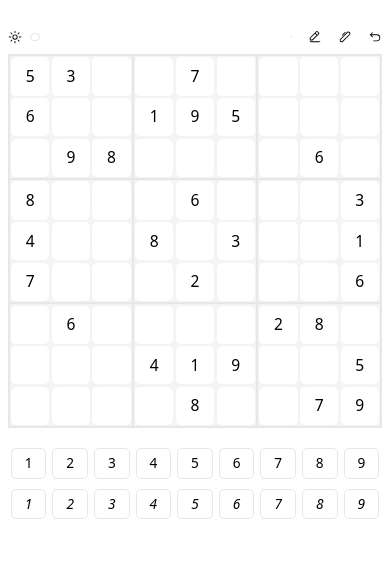
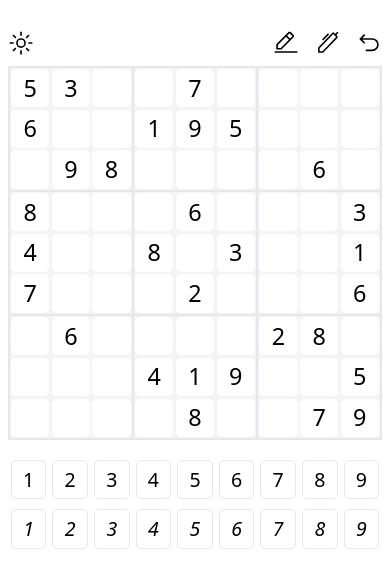
Before and after one commit to iu-night/iu-sudoku, a Nuxt app: page / in a window 390 px wide. Shown: the top 588 px of the page. Built offline with nearby package versions, Linux system fonts and the light colour scheme.

Commit message:
style: 💄 调整字体大小

```diff
--- a/app.vue
+++ b/app.vue
@@ -18,7 +18,7 @@ body,
   height: 100%;
   margin: 0;
   padding: 0;
-  transition: all 0.3s;
+  transition: background-color 0.3s;
 }
 
 html.dark {
--- a/components/Candidate.vue
+++ b/components/Candidate.vue
@@ -21,7 +21,7 @@ function isHighlight(candidate) {
 <template>
   <div
     v-if="candidates.length && !candidates.includes(0)"
-    class="relative grid grid-cols-3 grid-rows-3 h-1/1 w-1/1 text-[calc(2vmin)]"
+    class="relative grid grid-cols-3 grid-rows-3 h-1/1 w-1/1 text-[calc(2.5vmin)] sm:text-[calc(2vmin)]"
     :class="[candidates.length === 1 ? 'c-violet-600' : '']"
   >
     <div
--- a/components/Cell.vue
+++ b/components/Cell.vue
@@ -153,7 +153,7 @@ function select() {
 </script>
 
 <template>
-  <div class="h-1/3 w-1/3 flex items-center justify-center rounded-5px p-1%">
+  <div class="relative h-1/3 w-1/3 flex items-center justify-center rounded-5px p-1%">
     <div
       class="cell"
       :class="[
@@ -179,8 +179,8 @@ function select() {
 <style>
 .cell {
   @apply flex items-center justify-center rounded-5px
-  w-full h-full text-[calc(4vmin)]
+  w-full h-full text-[calc(6vmin)] sm:text-[calc(4vmin)]
   select-none cursor-pointer
-  @hover:bg-teal-500 hover:c-white;
+  @hover:bg-teal-500 @hover:c-white;
 }
 </style>
--- a/components/DarkToggle.vue
+++ b/components/DarkToggle.vue
@@ -15,7 +15,7 @@ function toggleDark() {
 </script>
 
 <template>
-  <button class="text-[calc(3vmin)] !outline-none" @click="toggleDark">
+  <button class="icon-btn" @click="toggleDark">
     <div class="i-carbon-sun dark:i-carbon-moon" />
   </button>
 </template>
--- a/pages/index.vue
+++ b/pages/index.vue
@@ -171,20 +171,20 @@ function onClickInputConfirm() {
         <div class="flex-center space-x-8px">
           <DarkToggle />
           <div
-            class="inline-flex-center cursor-pointer select-none b-1 rounded-5px px-4px py-3px text-[calc(4vmin)] @hover:c-teal-500"
+            class="icon-btn"
             i-custom:new
             @click="onClickNew"
           />
           <SudoModal v-model:show="modalShow" title="New">
             <div class="w-240px flex items-center justify-around">
               <button
-                class="text-[calc(2vmin)] btn"
+                class="text-[calc(4vmin)] btn sm:text-[calc(2vmin)]"
                 disabled
               >
                 生成
               </button>
               <button
-                class="text-[calc(2vmin)] btn"
+                class="text-[calc(4vmin)] btn sm:text-[calc(2vmin)]"
                 @click="showInput = !showInput"
               >
                 自定义
@@ -194,7 +194,7 @@ function onClickInputConfirm() {
               <div class="w-240px flex items-center justify-around">
                 <input v-model="inputValue" class="w-150px b-1 rounded-5px">
                 <div
-                  class="i-carbon:checkbox-checked text-[calc(2vmin)] icon-btn"
+                  class="i-carbon:checkbox-checked icon-btn"
                   @click="onClickInputConfirm"
                 />
               </div>
@@ -203,25 +203,25 @@ function onClickInputConfirm() {
         </div>
         <div class="flex-center space-x-16px">
           <div
-            class="inline-flex-center cursor-pointer select-none b-1 rounded-5px text-[calc(3vmin)] transition ease-in-out @hover:c-teal-500"
+            class="icon-btn"
             :class="[isMark ? 'c-teal-500 i-custom:lock' : 'i-custom:lockopen']"
             title="锁定标记模式"
             @click="isMark = !isMark"
           />
           <div
-            class="inline-flex-center cursor-pointer select-none b-1 rounded-5px text-[calc(3vmin)] @hover:c-teal-500"
+            class="icon-btn"
             i-carbon:edit
             title="自动计算所有候选数"
             @click="onClickCalulateCandidates"
           />
           <div
-            class="inline-flex-center cursor-pointer select-none b-1 rounded-5px text-[calc(3vmin)] @hover:c-teal-500"
+            class="icon-btn"
             i-carbon:pen
             title="计算选中的候选数"
             @click="onClickCalulateSelectedCandidates"
           />
           <div
-            class="inline-flex-center cursor-pointer select-none b-1 rounded-5px text-[calc(3vmin)] @hover:c-teal-500"
+            class="icon-btn"
             i-carbon:undo
             title="撤回"
             @click="undo"
@@ -278,7 +278,7 @@ function onClickInputConfirm() {
 }
 .digit-btn {
   @apply mx-3px flex-center flex-1 cursor-pointer select-none b-1 rounded-5px py-4px
-  text-[calc(3.5vmin)]
+  text-[calc(5vmin)] sm:text-[calc(3.5vmin)]
   active:bg-teal-500 active:c-white;
 }
 </style>
--- a/uno.config.ts
+++ b/uno.config.ts
@@ -12,7 +12,7 @@ import {
 export default defineConfig({
   shortcuts: [
     ['btn', 'px-4 py-1 rounded inline-block bg-teal-700 text-white cursor-pointer @hover:bg-teal-800 disabled:cursor-not-allowed disabled:bg-gray-600 disabled:hover:bg-gray-600 disabled:opacity-50'],
-    ['icon-btn', 'inline-block cursor-pointer select-none opacity-80 transition duration-200 ease-in-out @hover:opacity-100 @hover:text-teal-600'],
+    ['icon-btn', 'transition inline-flex-center cursor-pointer select-none text-[calc(5.5vmin)] @hover:c-teal-500 sm:text-[calc(3vmin)]'],
     ['flex-center', 'flex justify-center items-center'],
     ['inline-flex-center', 'inline-flex justify-center items-center'],
   ],
```
